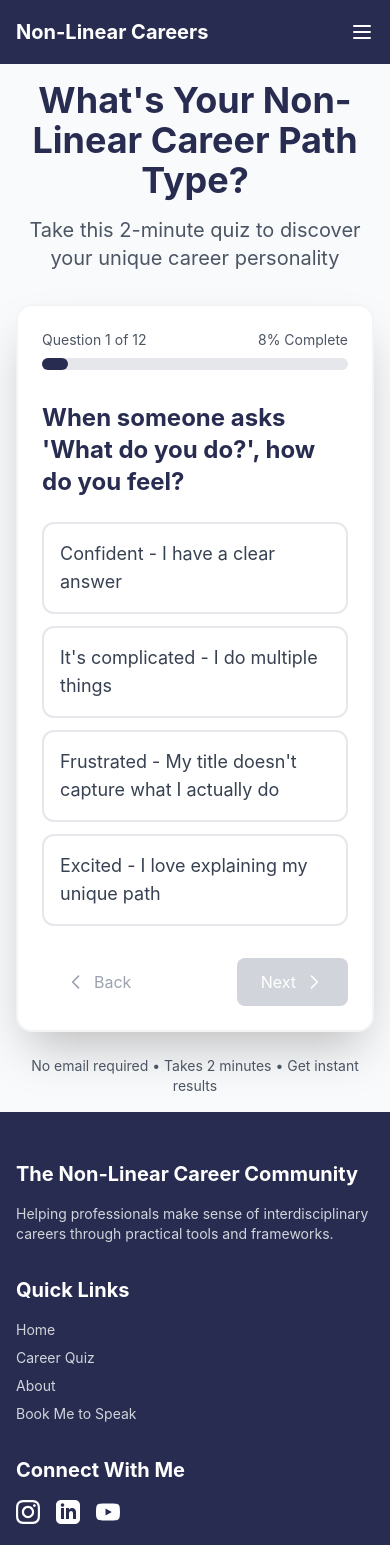
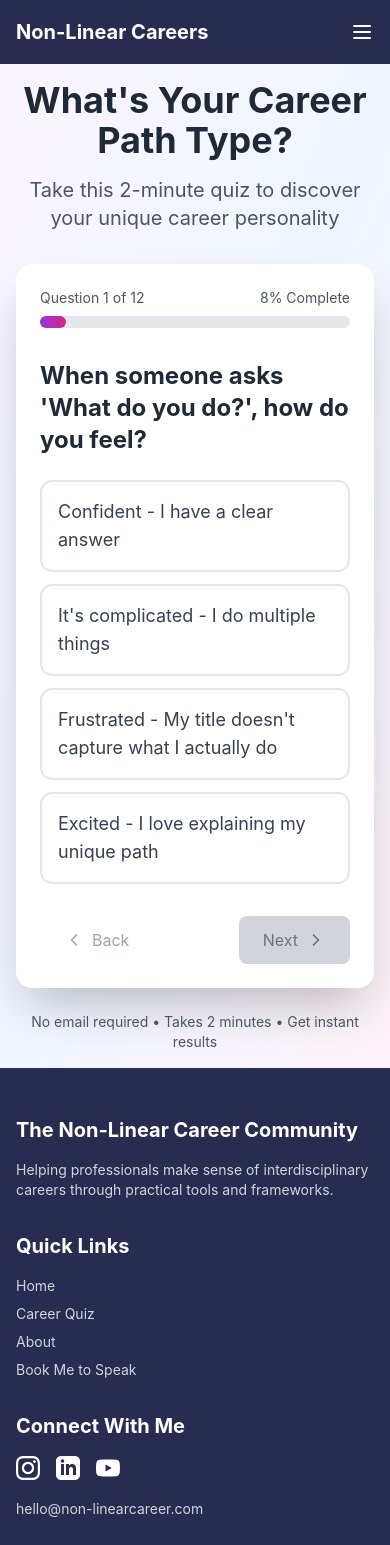
Before and after one commit to ChinenyeOguadinma/NonLinear-Career-Quiz, a Next.js app: page /quiz in a window 390 px wide. Shown: the top 1545 px of the page. Built offline with nearby package versions, Linux system fonts and the light colour scheme.

Commit message:
Update page.js

```diff
--- a/app/quiz/page.js
+++ b/app/quiz/page.js
@@ -1,33 +1,13 @@
 'use client';
 
-import { useState } from 'react';
+import React, { useState } from 'react';
+import { ChevronRight, ChevronLeft, Sparkles } from 'lucide-react';
 
-const ChevronRight = ({ className }) => (
-  <svg className={className} fill="none" stroke="currentColor" viewBox="0 0 24 24">
-    <path strokeLinecap="round" strokeLinejoin="round" strokeWidth={2} d="M9 5l7 7-7 7" />
-  </svg>
-);
-
-const ChevronLeft = ({ className }) => (
-  <svg className={className} fill="none" stroke="currentColor" viewBox="0 0 24 24">
-    <path strokeLinecap="round" strokeLinejoin="round" strokeWidth={2} d="M15 19l-7-7 7-7" />
-  </svg>
-);
-
-const Sparkles = ({ className }) => (
-  <svg className={className} fill="none" stroke="currentColor" viewBox="0 0 24 24">
-    <path strokeLinecap="round" strokeLinejoin="round" strokeWidth={2} d="M5 3v4M3 5h4M6 17v4m-2-2h4m5-16l2.286 6.857L21 12l-5.714 2.143L13 21l-2.286-6.857L5 12l5.714-2.143L13 3z" />
-  </svg>
-);
-
-export default function CareerPathQuiz() {
+const CareerPathQuiz = () => {
   const [currentQuestion, setCurrentQuestion] = useState(0);
   const [answers, setAnswers] = useState({});
   const [showResults, setShowResults] = useState(false);
   const [email, setEmail] = useState('');
-
-  // Replace this with your actual pre-order URL
-  const preOrderLink = "http://bit.ly/nonlinearcareerworkbook";
 
   const questions = [
     {
@@ -155,13 +135,15 @@ export default function CareerPathQuiz() {
   const careerTypes = {
     linear: {
       title: "The Specialist",
+      score: "10-15 points",
       description: "You thrive in focused, progressive career paths. You value deep expertise in your field and find satisfaction in becoming the go-to person in your domain.",
       strengths: ["Deep expertise", "Clear progression", "Industry credibility", "Focused growth"],
-      challenges: ["May feel boxed in by specialisation", "Limited exposure to other fields", "Risk of burnout in one area"],
+      challenges: ["May feel boxed in by specialization", "Limited exposure to other fields", "Risk of burnout in one area"],
       recommendation: "While your path is more linear, the workbook can help you identify transferable skills and explore adjacent opportunities within your field."
     },
     multi: {
       title: "The Adaptor",
+      score: "16-24 points",
       description: "You navigate between related fields, building a diverse skill set while maintaining some thread of connection. You're comfortable with evolution but appreciate some continuity.",
       strengths: ["Versatile skill set", "Adaptable to change", "Cross-functional thinking", "Balanced approach"],
       challenges: ["Explaining career narrative", "Bridging different experiences", "Finding the through-line"],
@@ -169,6 +151,7 @@ export default function CareerPathQuiz() {
     },
     explorer: {
       title: "The Explorer",
+      score: "25-30 points",
       description: "Your career is a beautiful mosaic of experiences across different industries. You're driven by curiosity and growth, not titles. Traditional paths feel limiting.",
       strengths: ["Unique perspective", "Resilient through change", "Creative problem-solving", "Broad network"],
       challenges: ["Resume doesn't 'make sense'", "Imposter syndrome", "Explaining your path", "Finding your narrative"],
@@ -176,7 +159,8 @@ export default function CareerPathQuiz() {
     },
     pioneer: {
       title: "The Pioneer",
-      description: "You're creating a career that doesn't exist yet. You combine interests in unconventional ways. You're not lost, you're creating a new path that others will follow.",
+      score: "31-36 points",
+      description: "You're creating a career that doesn't exist yet. You combine interests in unprecedented ways. You're not lost - you're forging a new path that others will follow.",
       strengths: ["Innovation mindset", "Fearless pivoting", "Unique positioning", "Trend-setting potential"],
       challenges: ["Feeling misunderstood", "Lack of role models", "Explaining your vision", "Trusting your path"],
       recommendation: "YOU NEED THIS WORKBOOK. It will validate your journey and give you frameworks to build confidence in your pioneering path. You're not scattered - you're a visionary."
@@ -213,10 +197,6 @@ export default function CareerPathQuiz() {
     setShowResults(resultType);
   };
 
-  const handlePreOrder = () => {
-    window.open(preOrderLink, '_blank');
-  };
-
   const progress = ((currentQuestion + 1) / questions.length) * 100;
 
   if (showResults) {
@@ -224,13 +204,13 @@ export default function CareerPathQuiz() {
     const totalScore = Object.values(answers).reduce((sum, answer) => sum + answer.weight, 0);
 
     return (
-      <div className="min-h-screen bg-gray-50 p-4 md:p-8">
+      <div className="min-h-screen bg-gradient-to-br from-purple-50 via-blue-50 to-pink-50 p-4 md:p-8">
         <div className="max-w-3xl mx-auto">
-          <div className="bg-white rounded-2xl shadow-2xl p-8 md:p-12 border-2 border-gray-100">
+          <div className="bg-white rounded-2xl shadow-2xl p-8 md:p-12">
             <div className="text-center mb-8">
-              <Sparkles className="w-16 h-16 mx-auto mb-4" style={{ color: '#282c50' }} />
+              <Sparkles className="w-16 h-16 mx-auto text-purple-600 mb-4" />
               <h2 className="text-4xl font-bold text-gray-800 mb-2">Your Career Type:</h2>
-              <h3 className="text-5xl font-bold mb-4" style={{ color: '#282c50' }}>
+              <h3 className="text-5xl font-bold bg-gradient-to-r from-purple-600 to-pink-600 bg-clip-text text-transparent mb-4">
                 {result.title}
               </h3>
               <p className="text-gray-600 text-lg">You scored {totalScore} points</p>
@@ -242,11 +222,11 @@ export default function CareerPathQuiz() {
               </div>
 
               <div>
-                <h4 className="font-bold text-xl mb-3" style={{ color: '#282c50' }}>Your Strengths:</h4>
+                <h4 className="font-bold text-xl text-gray-800 mb-3">Your Strengths:</h4>
                 <div className="grid grid-cols-1 md:grid-cols-2 gap-2">
                   {result.strengths.map((strength, idx) => (
                     <div key={idx} className="flex items-center space-x-2">
-                      <span style={{ color: '#282c50' }}>✓</span>
+                      <span className="text-green-500">✓</span>
                       <span className="text-gray-700">{strength}</span>
                     </div>
                   ))}
@@ -254,7 +234,7 @@ export default function CareerPathQuiz() {
               </div>
 
               <div>
-                <h4 className="font-bold text-xl mb-3" style={{ color: '#282c50' }}>Common Challenges:</h4>
+                <h4 className="font-bold text-xl text-gray-800 mb-3">Common Challenges:</h4>
                 <ul className="space-y-2">
                   {result.challenges.map((challenge, idx) => (
                     <li key={idx} className="text-gray-600 flex items-start">
@@ -265,41 +245,31 @@ export default function CareerPathQuiz() {
                 </ul>
               </div>
 
-              <div className="rounded-xl p-6 border-2" style={{ borderColor: '#282c50', backgroundColor: 'rgba(40, 44, 80, 0.05)' }}>
-                <h4 className="font-bold text-xl mb-2" style={{ color: '#282c50' }}>Why You Need This Workbook:</h4>
+              <div className="bg-gradient-to-r from-purple-100 to-pink-100 rounded-xl p-6">
+                <h4 className="font-bold text-xl text-gray-800 mb-2">Why You Need This Workbook:</h4>
                 <p className="text-gray-700 leading-relaxed">{result.recommendation}</p>
               </div>
             </div>
 
             <div className="border-t pt-8">
-              <div className="rounded-xl p-8 text-white text-center" style={{ backgroundColor: '#282c50' }}>
+              <div className="bg-gradient-to-r from-purple-600 to-pink-600 rounded-xl p-8 text-white text-center">
                 <h3 className="text-2xl font-bold mb-4">Ready to Own Your Non-Linear Path?</h3>
-                <p className="mb-6 text-lg text-gray-100">Get the complete workbook with exercises and frameworks designed for careers like yours.</p>
+                <p className="mb-6 text-lg">Get the complete workbook with 30+ exercises designed for careers like yours.</p>
 
                 <div className="mb-6">
                   <input
                     type="email"
-                    placeholder="Enter your email for detailed insights"
+                    placeholder="Enter your email for exclusive launch info"
                     value={email}
                     onChange={(e) => setEmail(e.target.value)}
                     className="w-full max-w-md px-4 py-3 rounded-lg text-gray-800 mb-4"
                   />
-                  <button
-                    onClick={handleEmailSubmit}
-                     className="w-full max-w-md bg-white font-bold py-3 px-8 rounded-lg"
-                  >
-                      Get Insights here
-                  </button>
-                  <button
-                    onClick={handlePreOrder}
-                    className="w-full max-w-md bg-white font-bold py-3 px-8 rounded-lg hover:bg-gray-100 transition"
-                    style={{ color: '#282c50' }}
-                  >
-                    Pre-Order the Workbook Now
+                  <button className="w-full max-w-md bg-white text-purple-600 font-bold py-3 px-8 rounded-lg hover:bg-gray-100 transition">
+                    Get Early Access + 30% Off
                   </button>
                 </div>
 
-                <p className="text-sm text-gray-300">Join hundreds of others discovering their career clarity</p>
+                <p className="text-sm text-purple-100">Join [X] others who've discovered their career clarity</p>
               </div>
             </div>
 
@@ -309,7 +279,6 @@ export default function CareerPathQuiz() {
                   setCurrentQuestion(0);
                   setAnswers({});
                   setShowResults(false);
-                  setEmail('');
                 }}
                 className="text-gray-600 hover:text-gray-800 underline"
               >
@@ -323,12 +292,12 @@ export default function CareerPathQuiz() {
   }
 
   return (
-    <div className="min-h-screen bg-gray-50 p-4 md:p-8">
+    <div className="min-h-screen bg-gradient-to-br from-purple-50 via-blue-50 to-pink-50 p-4 md:p-8">
       <div className="max-w-3xl mx-auto">
         {currentQuestion === 0 && (
           <div className="text-center mb-8">
-            <h1 className="text-4xl md:text-5xl font-bold mb-4" style={{ color: '#282c50' }}>
-              What's Your Non-Linear Career Path Type?
+            <h1 className="text-4xl md:text-5xl font-bold text-gray-800 mb-4">
+              What's Your Career Path Type?
             </h1>
             <p className="text-xl text-gray-600">
               Take this 2-minute quiz to discover your unique career personality
@@ -336,7 +305,8 @@ export default function CareerPathQuiz() {
           </div>
         )}
 
-        <div className="bg-white rounded-2xl shadow-2xl p-6 md:p-10 border-2 border-gray-100">
+        <div className="bg-white rounded-2xl shadow-2xl p-6 md:p-10">
+          {/* Progress Bar */}
           <div className="mb-8">
             <div className="flex justify-between text-sm text-gray-600 mb-2">
               <span>Question {currentQuestion + 1} of {questions.length}</span>
@@ -344,14 +314,15 @@ export default function CareerPathQuiz() {
             </div>
             <div className="w-full bg-gray-200 rounded-full h-3">
               <div
-                className="h-3 rounded-full transition-all duration-300"
-                style={{ width: `${progress}%`, backgroundColor: '#282c50' }}
+                className="bg-gradient-to-r from-purple-600 to-pink-600 h-3 rounded-full transition-all duration-300"
+                style={{ width: `${progress}%` }}
               />
             </div>
           </div>
 
+          {/* Question */}
           <div className="mb-8">
-            <h2 className="text-2xl md:text-3xl font-bold mb-6" style={{ color: '#282c50' }}>
+            <h2 className="text-2xl md:text-3xl font-bold text-gray-800 mb-6">
               {questions[currentQuestion].question}
             </h2>
 
@@ -362,14 +333,9 @@ export default function CareerPathQuiz() {
                   onClick={() => handleAnswer(option.value, option.weight)}
                   className={`w-full text-left p-4 rounded-xl border-2 transition-all ${
                     answers[currentQuestion]?.value === option.value
-                      ? 'bg-opacity-5'
-                      : 'border-gray-200 hover:border-gray-400 hover:bg-gray-50'
+                      ? 'border-purple-600 bg-purple-50'
+                      : 'border-gray-200 hover:border-purple-300 hover:bg-gray-50'
                   }`}
-                  style={
-                    answers[currentQuestion]?.value === option.value
-                      ? { borderColor: '#282c50', backgroundColor: 'rgba(40, 44, 80, 0.05)' }
-                      : {}
-                  }
                 >
                   <span className="text-lg text-gray-700">{option.text}</span>
                 </button>
@@ -377,16 +343,16 @@ export default function CareerPathQuiz() {
             </div>
           </div>
 
+          {/* Navigation */}
           <div className="flex justify-between items-center">
             <button
               onClick={prevQuestion}
               disabled={currentQuestion === 0}
-              className={`flex items-center space-x-2 px-6 py-3 rounded-lg transition ${
+              className={`flex items-center space-x-2 px-6 py-3 rounded-lg ${
                 currentQuestion === 0
                   ? 'text-gray-400 cursor-not-allowed'
-                  : 'hover:bg-gray-100'
+                  : 'text-purple-600 hover:bg-purple-50'
               }`}
-              style={currentQuestion === 0 ? {} : { color: '#282c50' }}
             >
               <ChevronLeft className="w-5 h-5" />
               <span>Back</span>
@@ -395,12 +361,11 @@ export default function CareerPathQuiz() {
             <button
               onClick={nextQuestion}
               disabled={!answers[currentQuestion]}
-              className={`flex items-center space-x-2 px-6 py-3 rounded-lg text-white transition ${
+              className={`flex items-center space-x-2 px-6 py-3 rounded-lg ${
                 !answers[currentQuestion]
                   ? 'bg-gray-300 text-gray-500 cursor-not-allowed'
-                  : 'hover:shadow-lg'
+                  : 'bg-gradient-to-r from-purple-600 to-pink-600 text-white hover:shadow-lg'
               }`}
-              style={!answers[currentQuestion] ? {} : { backgroundColor: '#282c50' }}
             >
               <span>{currentQuestion === questions.length - 1 ? 'See Results' : 'Next'}</span>
               <ChevronRight className="w-5 h-5" />
@@ -414,4 +379,6 @@ export default function CareerPathQuiz() {
       </div>
     </div>
   );
-}
+};
+
+export default CareerPathQuiz;
```
